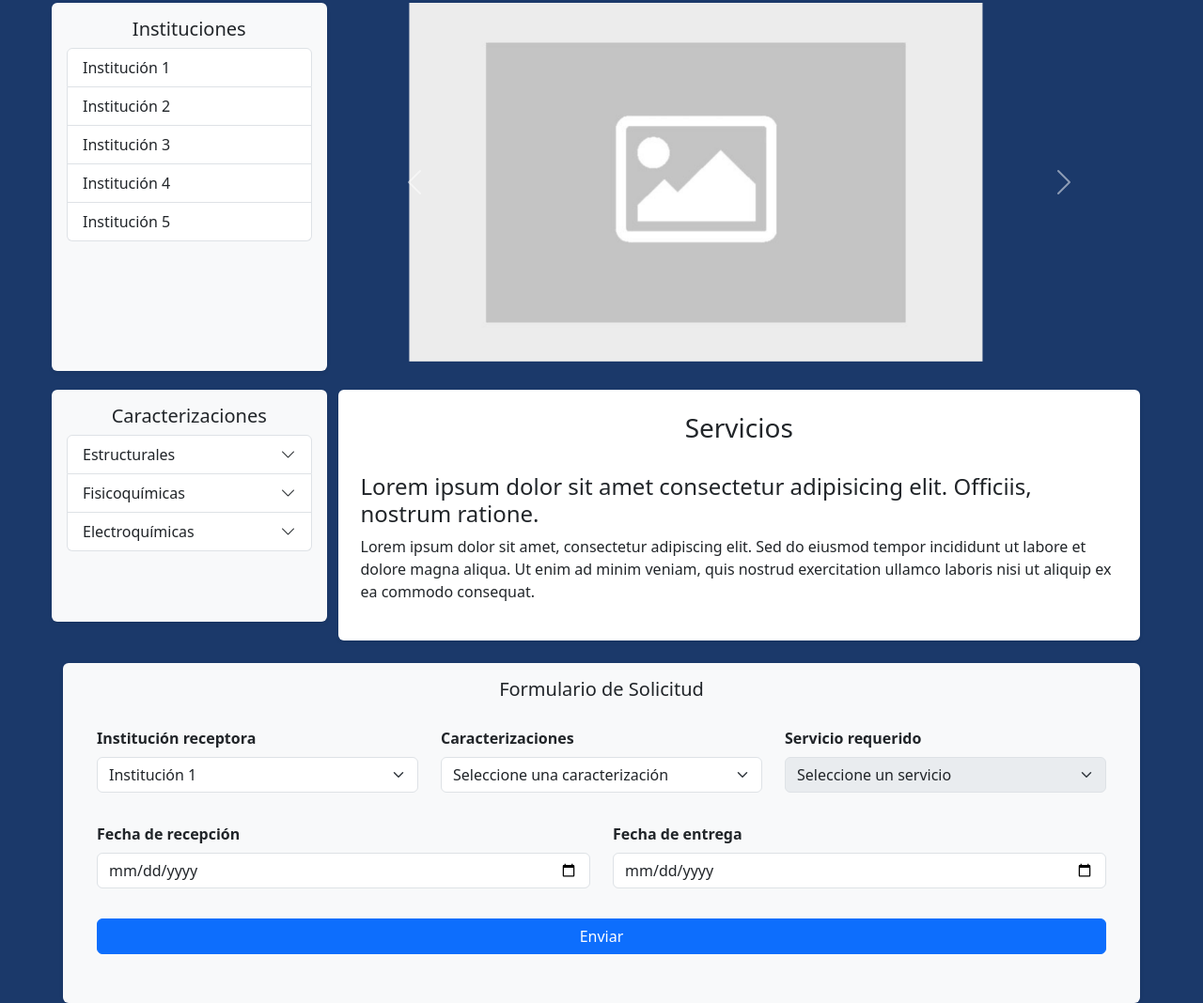
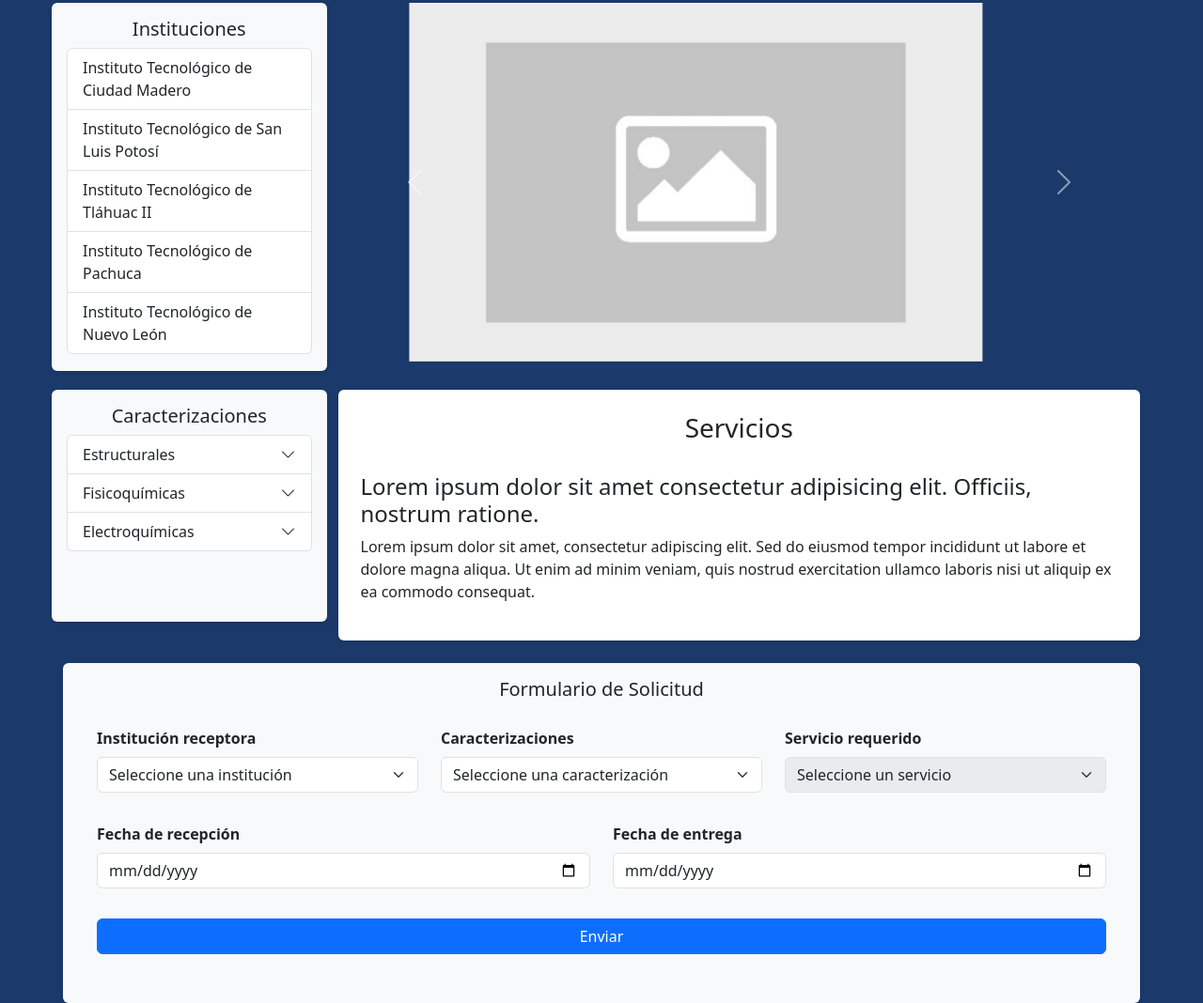
Before and after one commit to juliosynergydev/weblaboratorio, a plain HTML site: page index.html in a window 1280 px wide. Shown: the part 133-1201 px from the top of the page at 94% size. Drawn offline with nearby package versions, Linux system fonts and the light colour scheme.

Commit message:
Update index.html

```diff
--- a/index.html
+++ b/index.html
@@ -49,11 +49,11 @@
             <aside class="col-md-12 col-lg-3 bg-light p-3 rounded shadow-sm order-md-1 order-lg-1 order-2">
                 <h5 class="text-center">Instituciones</h5>
                 <ul class="list-group">
-                    <li class="list-group-item">Institución 1</li>
-                    <li class="list-group-item">Institución 2</li>
-                    <li class="list-group-item">Institución 3</li>
-                    <li class="list-group-item">Institución 4</li>
-                    <li class="list-group-item">Institución 5</li>
+                    <li class="list-group-item">Instituto Tecnológico de Ciudad Madero</li>
+                    <li class="list-group-item">Instituto Tecnológico de San Luis Potosí</li>
+                    <li class="list-group-item">Instituto Tecnológico de Tláhuac II</li>
+                    <li class="list-group-item">Instituto Tecnológico de Pachuca</li>
+                    <li class="list-group-item">Instituto Tecnológico de Nuevo León</li>
                 </ul>
             </aside>
 
@@ -109,10 +109,12 @@
                             <div class="col-md-4 mb-3">
                                 <label for="institucion" class="form-label">Institución receptora</label>
                                 <select class="form-select" id="institucion">
-                                    <option>Institución 1</option>
-                                    <option>Institución 2</option>
-                                    <option>Institución 3</option>
-                                    <option>Institución 4</option>
+                                    <option>Seleccione una institución</option>
+                                    <option>Instituto Tecnológico de Ciudad Madero</option>
+                                    <option>Instituto Tecnológico de San Luis Potosí</option>
+                                    <option>Instituto Tecnológico de Tláhuac II</option>
+                                    <option>Instituto Tecnológico de Pachuca</option>
+                                    <option>Instituto Tecnológico de Nuevo León</option>
                                 </select>
                             </div>
                             <div class="col-md-4 mb-3">
```
